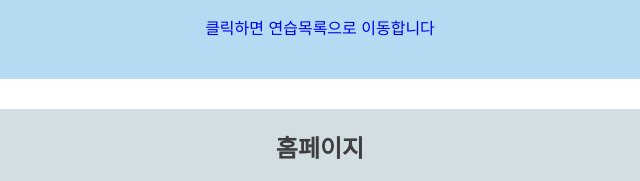
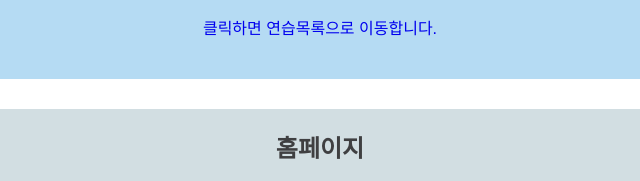
Before and after one commit to marine-yang-so-yun/K-digital2023_htmlcss, a plain HTML site: page index.html in a window 1280 px wide. Shown: the part 1678-1859 px from the top of the page, 330-970 px from the left. Drawn offline with Linux system fonts and the light colour scheme; a web font is replaced by a local one.

Commit message:
commit 연습

```diff
--- a/index.html
+++ b/index.html
@@ -86,7 +86,7 @@
                 <li>따라서 뛰어남은 습관이다.</li>
                 <li>-아리스토텔레스-</li>
                 &nbsp;
-                <li><a href=".\techblog\practice.html">클릭하면 연습목록으로 이동합니다</a></li>
+                <li><a href=".\techblog\practice.html">클릭하면 연습목록으로 이동합니다.</a></li>
 
 
             </ul>
```
